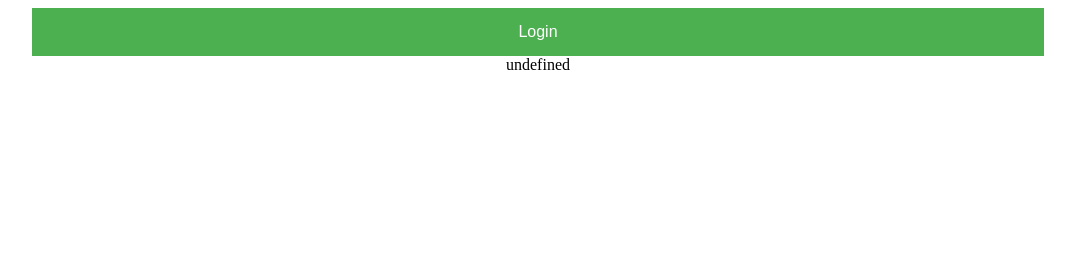
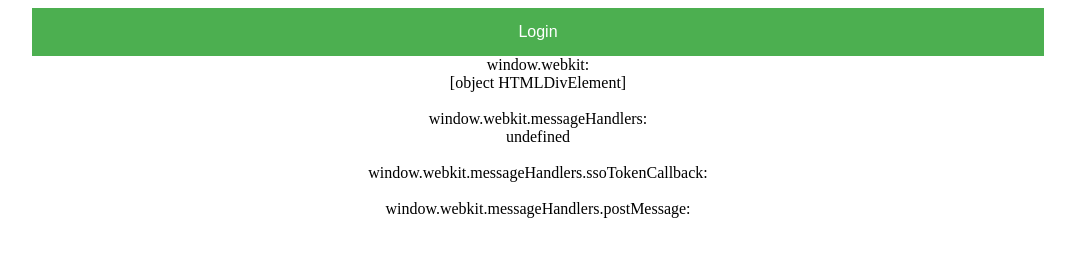
Before and after one commit to lramoth/blah, a plain HTML site: page index.html in a window 1280 px wide. Shown: the whole page, without its empty margins (102-1177 px from the left). Drawn offline with Linux system fonts and the light colour scheme.

Commit message:
Update index.html

```diff
--- a/index.html
+++ b/index.html
@@ -1,12 +1,27 @@
 <html>
 <div style="text-align:center">
     <input style="width: 80%;background-color: #4CAF50; border: none; color: white; padding: 15px 32px; text-align: center; text-decoration: none; display: inline-block; font-size: 16px;" type="submit" id="mybutton" value="Login" />
-    <div id="webkitObj"></div>
+    </br>
+    <div>window.webkit:</div>
+    <div id="webkit"></div>
+    </br>
+    <div>window.webkit.messageHandlers:</div>
+    <div id="messageHandlers"></div>
+    </br>
+    <div>window.webkit.messageHandlers.ssoTokenCallback:</div>
+    <div id="ssoTokenCallback"></div>
+    </br>
+    <div>window.webkit.messageHandlers.postMessage:</div>
+    <div id="postMessage"></div>
 </div>
 
 <script type="text/javascript">
 
-    document.getElementById("webkitObj").innerHTML = window.webkit;
+    document.getElementById("webkit").innerHTML = window.webkit;
+    document.getElementById("messageHandlers").innerHTML = window.webkit.messageHandlers;
+    document.getElementById("ssoTokenCallback").innerHTML = window.webkit.messageHandlers.ssoTokenCallback;
+    document.getElementById("postMessage").innerHTML =  window.webkit.messageHandlers.ssoTokenCallback.postMessage;
+
 
     document.getElementById("mybutton").addEventListener("click",function(){
         var message = {token:'adfagaefafasdsfaf'};
```
